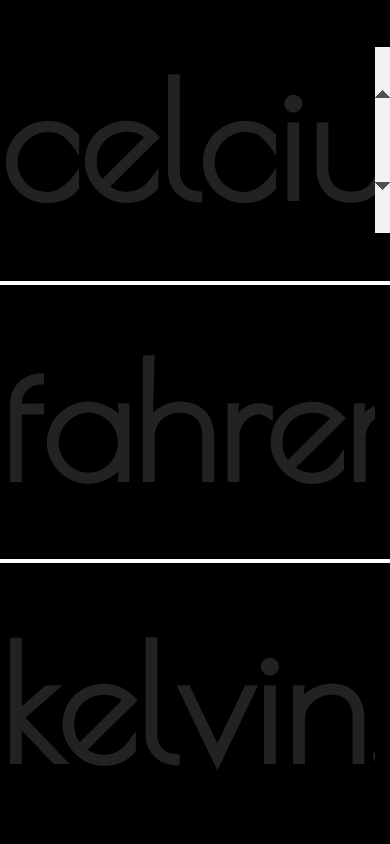
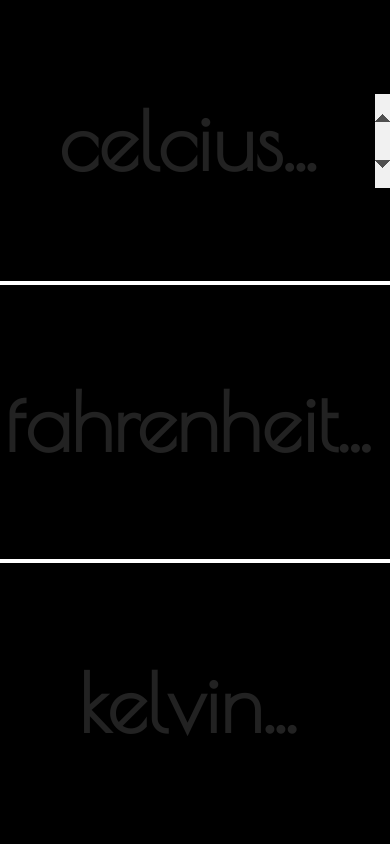
Before and after one commit to mainangethe/temperature-converter, a plain HTML site: page index.html in a window 390 px wide. Drawn offline with nearby package versions, Linux system fonts and the light colour scheme.

Commit message:
Reduce font size for devices with < 800px width

```diff
--- a/styles.css
+++ b/styles.css
@@ -31,3 +31,9 @@ input[type=number] {
 ::-webkit-input-placeholder { color: #222; font-weight: bold; }
 ::-moz-placeholder { color: #222; font-weight: bold; }
 ::-ms-input-placeholder { color: #222; font-weight: bold; }
+
+@media screen and (max-width:800px){
+  input[type=number] {
+    font-size: 5em;
+  }
+}
```
